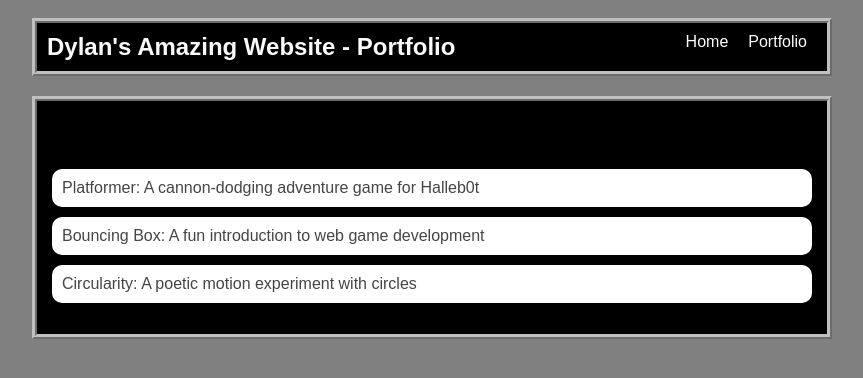
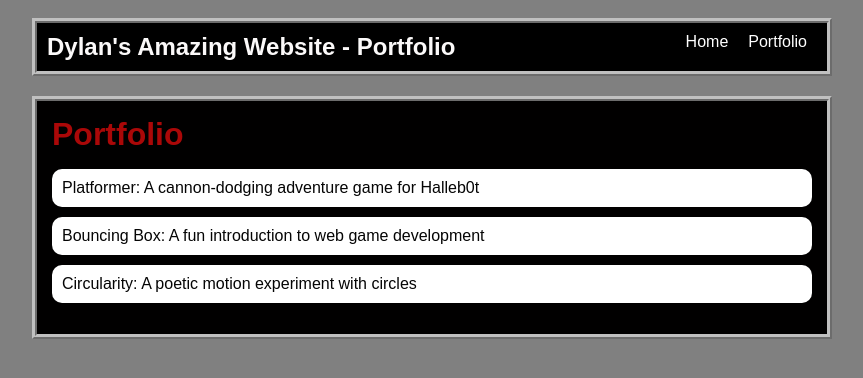
Before and after one commit to dMathewsOKHS/dMathewsOKHS.github.io, a plain HTML site: page portfolio.html in a window 1280 px wide. Shown: the whole page, without its empty margins (208-1071 px from the left). Drawn offline with Linux system fonts and the light colour scheme.

```diff
--- a/style.css
+++ b/style.css
@@ -87,7 +87,7 @@
 
 /* Portfolio styles */
 .content h1 {
-    color: black;
+    color: rgb(170, 8, 8);
   }
 
   #portfolio {
@@ -103,12 +103,12 @@
   }
 
   #portfolio li:hover {
-    background: #eee;
+    background: #f33636;
   }
 
   #portfolio a {
     text-decoration: none;
-    color: #454545;
+    color: #050505;
   }
 
   /* responsive web design */
```
